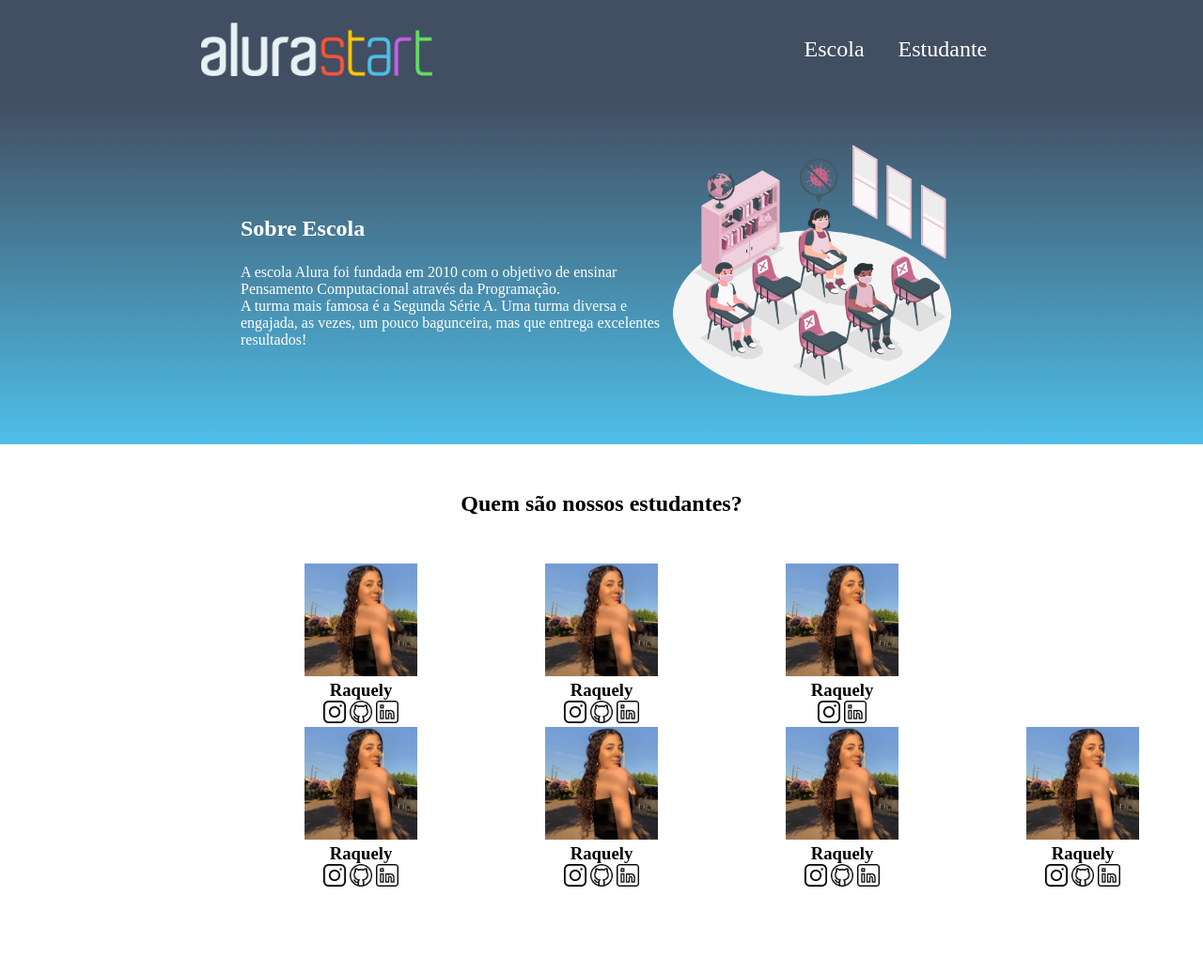
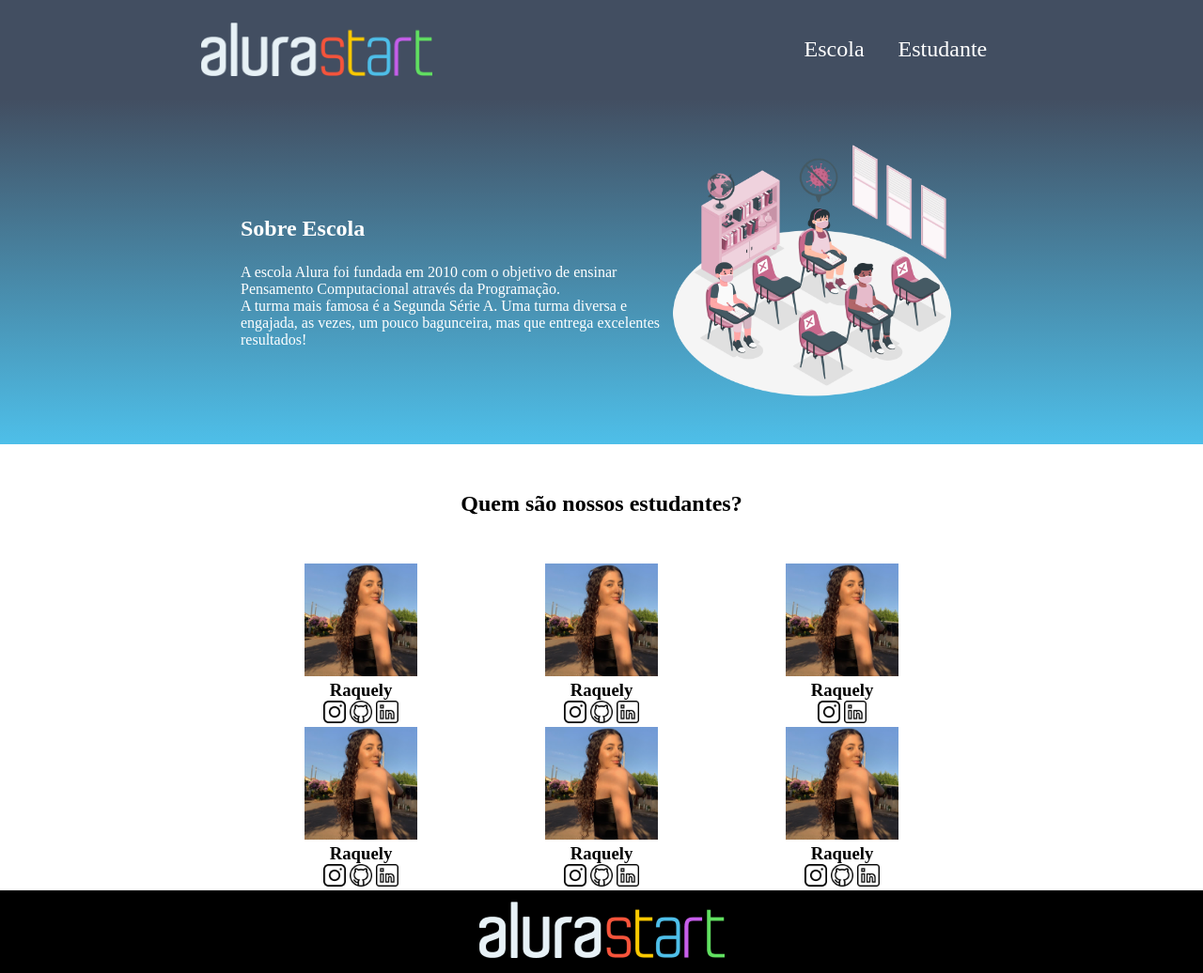
Before and after one commit to raquelyy/site-criativo-2C, a plain HTML site: page index.html in a window 1280 px wide. Shown: the whole page at 94% size. Before the commit the page ends 948 px from the top, so only its background shows below. Drawn offline with Linux system fonts and the light colour scheme.

Commit message:
completo

```diff
--- a/index.html
+++ b/index.html
@@ -69,14 +69,10 @@
     <img class="estudante-icone" src="github.png" alt="imagem do github">
      <img class="estudante-icone" src="linkedin.png" alt="imagem do linkedin">
 </div>
-<div class="estudante-div">
-    <img class="estudante-imagem" src="raquely.jpg" alt="foto Raquely">
-    <h3 class="estudante-nome">Raquely</h3>
-    <a href="https://www.instagram.com/raquelyviih?igsh=azI0dnRscmIwZXEw&utm_source=qr"><img class="estudante-icone" src="instagram.png" alt="imagem do instagram"></a>
-    <img class="estudante-icone" src="github.png" alt="imagem do github">
-     <img class="estudante-icone" src="linkedin.png" alt="imagem do linkedin">
-</div>
 </div>
     </section>
+    <footer class="rodape">
+        <img class="rodape-imagem" src="alurastart logo.png" alt="logo da alura start">
+    </footer>
 </body>
 </html>
--- a/style.css
+++ b/style.css
@@ -64,3 +64,13 @@ font-size: 24px;
     display: grid;
     grid-template-columns: 20% 20% 20% 20% 20%;
 }
+
+.rodape{
+background-color: black;
+text-align: center;
+}
+
+.rodape-imagem{
+    height: 60px;
+    padding: 12px 0;
+}
```
